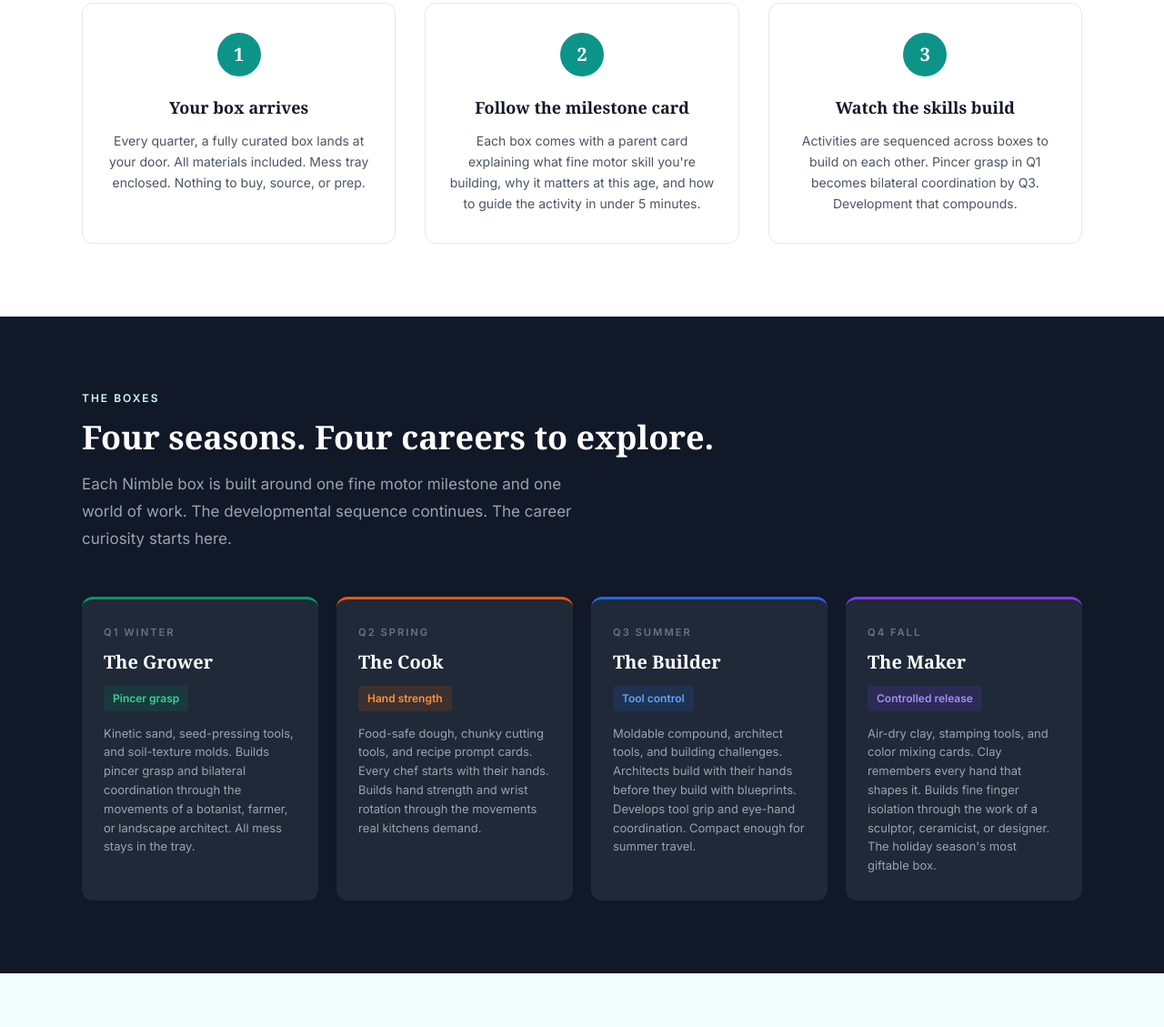
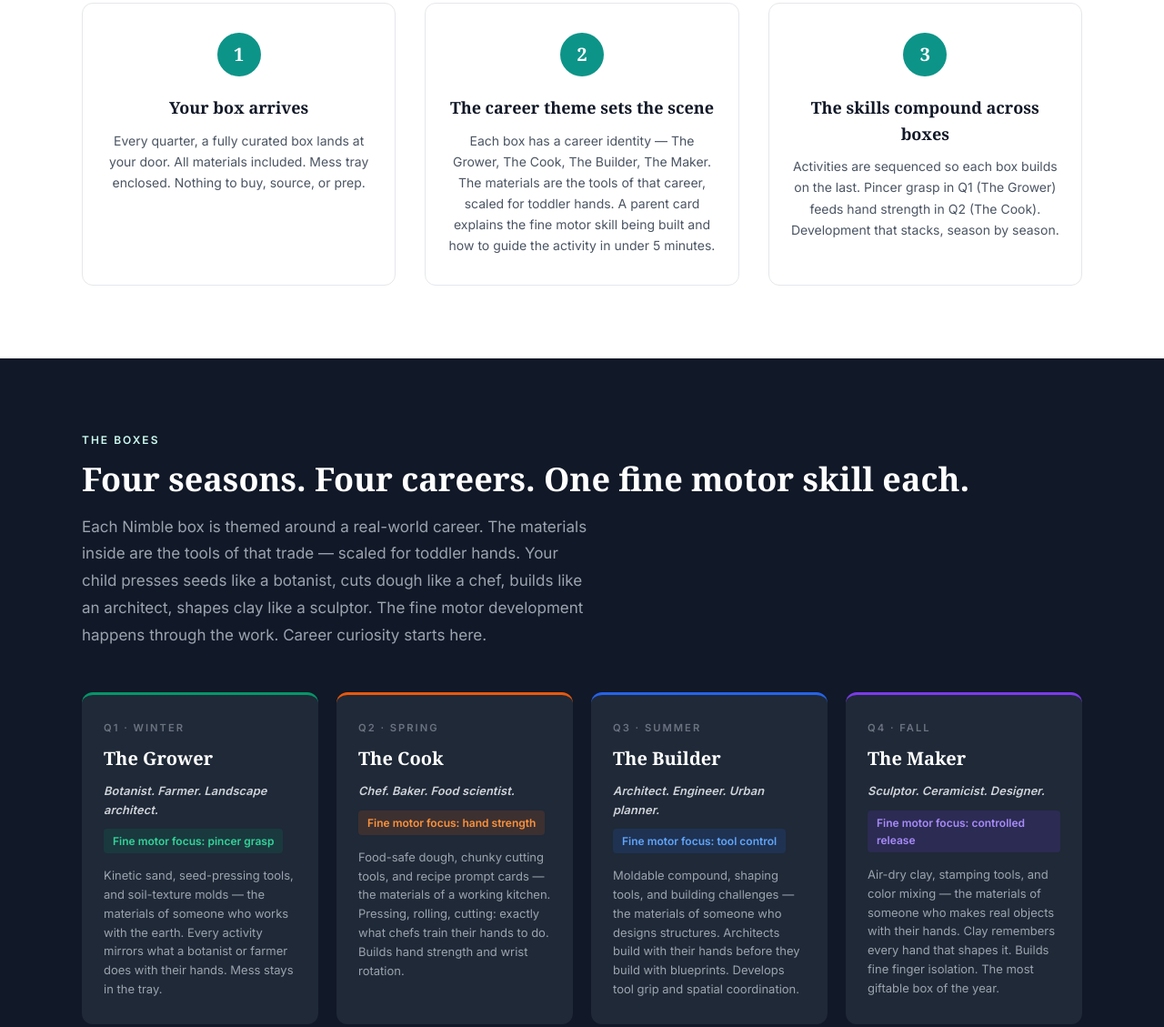
Before and after one commit to TobitOdili/nimble-edu, a website: page index.html in a window 1280 px wide. Shown: the part 1833-2962 px from the top of the page at 91% size. Drawn offline with Linux system fonts and the light colour scheme; a web font is replaced by a local one.

Commit message:
Add career identity callouts across all drops, clarify themes site-wide

```diff
--- a/index.html
+++ b/index.html
@@ -391,6 +391,14 @@
       display: inline-block;
       margin-bottom: 0.875rem;
     }
+    .drop-careers {
+      font-size: 0.8rem;
+      font-weight: 600;
+      font-style: italic;
+      letter-spacing: 0.01em;
+      color: #D1D5DB;
+      margin-bottom: 0.625rem;
+    }
     .drop-desc { font-size: 0.8125rem; color: #9CA3AF; line-height: 1.6; }
 
     /* ── Social proof ── */
@@ -736,13 +744,13 @@
         </div>
         <div class="step">
           <div class="step-num">2</div>
-          <h3>Follow the milestone card</h3>
-          <p>Each box comes with a parent card explaining what fine motor skill you're building, why it matters at this age, and how to guide the activity in under 5 minutes.</p>
+          <h3>The career theme sets the scene</h3>
+          <p>Each box has a career identity — The Grower, The Cook, The Builder, The Maker. The materials are the tools of that career, scaled for toddler hands. A parent card explains the fine motor skill being built and how to guide the activity in under 5 minutes.</p>
         </div>
         <div class="step">
           <div class="step-num">3</div>
-          <h3>Watch the skills build</h3>
-          <p>Activities are sequenced across boxes to build on each other. Pincer grasp in Q1 becomes bilateral coordination by Q3. Development that compounds.</p>
+          <h3>The skills compound across boxes</h3>
+          <p>Activities are sequenced so each box builds on the last. Pincer grasp in Q1 (The Grower) feeds hand strength in Q2 (The Cook). Development that stacks, season by season.</p>
         </div>
       </div>
     </div>
@@ -752,32 +760,36 @@
   <section class="drops-section" id="boxes">
     <div class="container">
       <div class="section-label">The boxes</div>
-      <h2 class="section-title">Four seasons. Four careers to explore.</h2>
-      <p class="section-body" style="color: #9CA3AF;">Each Nimble box is built around one fine motor milestone and one world of work. The developmental sequence continues. The career curiosity starts here.</p>
+      <h2 class="section-title">Four seasons. Four careers. One fine motor skill each.</h2>
+      <p class="section-body" style="color: #9CA3AF;">Each Nimble box is themed around a real-world career. The materials inside are the tools of that trade — scaled for toddler hands. Your child presses seeds like a botanist, cuts dough like a chef, builds like an architect, shapes clay like a sculptor. The fine motor development happens through the work. Career curiosity starts here.</p>
       <div class="drops-grid">
         <div class="drop-card" style="border-color: #059669;">
-          <div class="drop-season">Q1 Winter</div>
+          <div class="drop-season">Q1 · Winter</div>
           <div class="drop-name">The Grower</div>
-          <div class="drop-skill" style="background: rgba(5,150,105,0.15); color: #34D399;">Pincer grasp</div>
-          <p class="drop-desc">Kinetic sand, seed-pressing tools, and soil-texture molds. Builds pincer grasp and bilateral coordination through the movements of a botanist, farmer, or landscape architect. All mess stays in the tray.</p>
+          <div class="drop-careers">Botanist. Farmer. Landscape architect.</div>
+          <div class="drop-skill" style="background: rgba(5,150,105,0.15); color: #34D399;">Fine motor focus: pincer grasp</div>
+          <p class="drop-desc">Kinetic sand, seed-pressing tools, and soil-texture molds — the materials of someone who works with the earth. Every activity mirrors what a botanist or farmer does with their hands. Mess stays in the tray.</p>
         </div>
         <div class="drop-card" style="border-color: #EA580C;">
-          <div class="drop-season">Q2 Spring</div>
+          <div class="drop-season">Q2 · Spring</div>
           <div class="drop-name">The Cook</div>
-          <div class="drop-skill" style="background: rgba(234,88,12,0.15); color: #FB923C;">Hand strength</div>
-          <p class="drop-desc">Food-safe dough, chunky cutting tools, and recipe prompt cards. Every chef starts with their hands. Builds hand strength and wrist rotation through the movements real kitchens demand.</p>
+          <div class="drop-careers">Chef. Baker. Food scientist.</div>
+          <div class="drop-skill" style="background: rgba(234,88,12,0.15); color: #FB923C;">Fine motor focus: hand strength</div>
+          <p class="drop-desc">Food-safe dough, chunky cutting tools, and recipe prompt cards — the materials of a working kitchen. Pressing, rolling, cutting: exactly what chefs train their hands to do. Builds hand strength and wrist rotation.</p>
         </div>
         <div class="drop-card" style="border-color: #2563EB;">
-          <div class="drop-season">Q3 Summer</div>
+          <div class="drop-season">Q3 · Summer</div>
           <div class="drop-name">The Builder</div>
-          <div class="drop-skill" style="background: rgba(37,99,235,0.15); color: #60A5FA;">Tool control</div>
-          <p class="drop-desc">Moldable compound, architect tools, and building challenges. Architects build with their hands before they build with blueprints. Develops tool grip and eye-hand coordination. Compact enough for summer travel.</p>
+          <div class="drop-careers">Architect. Engineer. Urban planner.</div>
+          <div class="drop-skill" style="background: rgba(37,99,235,0.15); color: #60A5FA;">Fine motor focus: tool control</div>
+          <p class="drop-desc">Moldable compound, shaping tools, and building challenges — the materials of someone who designs structures. Architects build with their hands before they build with blueprints. Develops tool grip and spatial coordination.</p>
         </div>
         <div class="drop-card" style="border-color: #7C3AED;">
-          <div class="drop-season">Q4 Fall</div>
+          <div class="drop-season">Q4 · Fall</div>
           <div class="drop-name">The Maker</div>
-          <div class="drop-skill" style="background: rgba(124,58,237,0.15); color: #A78BFA;">Controlled release</div>
-          <p class="drop-desc">Air-dry clay, stamping tools, and color mixing cards. Clay remembers every hand that shapes it. Builds fine finger isolation through the work of a sculptor, ceramicist, or designer. The holiday season's most giftable box.</p>
+          <div class="drop-careers">Sculptor. Ceramicist. Designer.</div>
+          <div class="drop-skill" style="background: rgba(124,58,237,0.15); color: #A78BFA;">Fine motor focus: controlled release</div>
+          <p class="drop-desc">Air-dry clay, stamping tools, and color mixing — the materials of someone who makes real objects with their hands. Clay remembers every hand that shapes it. Builds fine finger isolation. The most giftable box of the year.</p>
         </div>
       </div>
     </div>
@@ -843,8 +855,8 @@
           <div class="included-item">
             <div class="included-icon">🌱</div>
             <div>
-              <h4>Milestone tracker</h4>
-              <p>A running record of the skills each box targets. Visible progress across four quarters. No app required.</p>
+              <h4>Career identity card</h4>
+              <p>Each box includes a career world card — Botanist, Chef, Architect, or Sculptor — introducing the child to the world their hands are exploring. A conversation starter, not a lesson.</p>
             </div>
           </div>
         </div>
```
